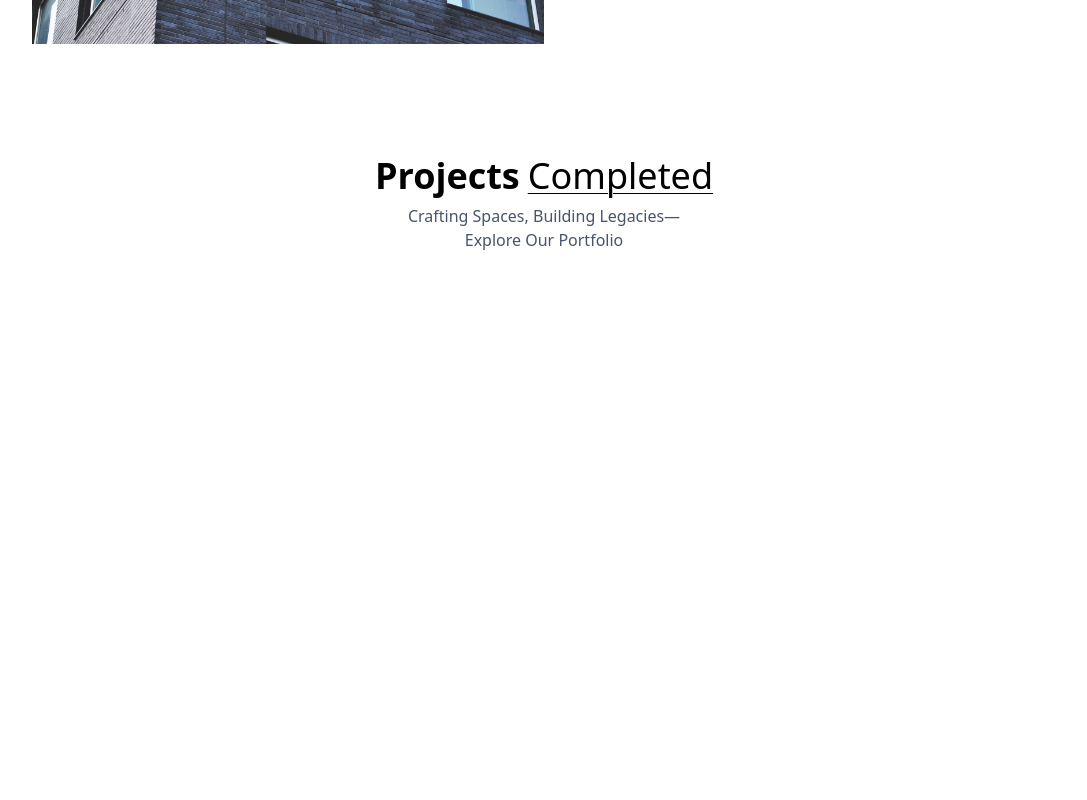
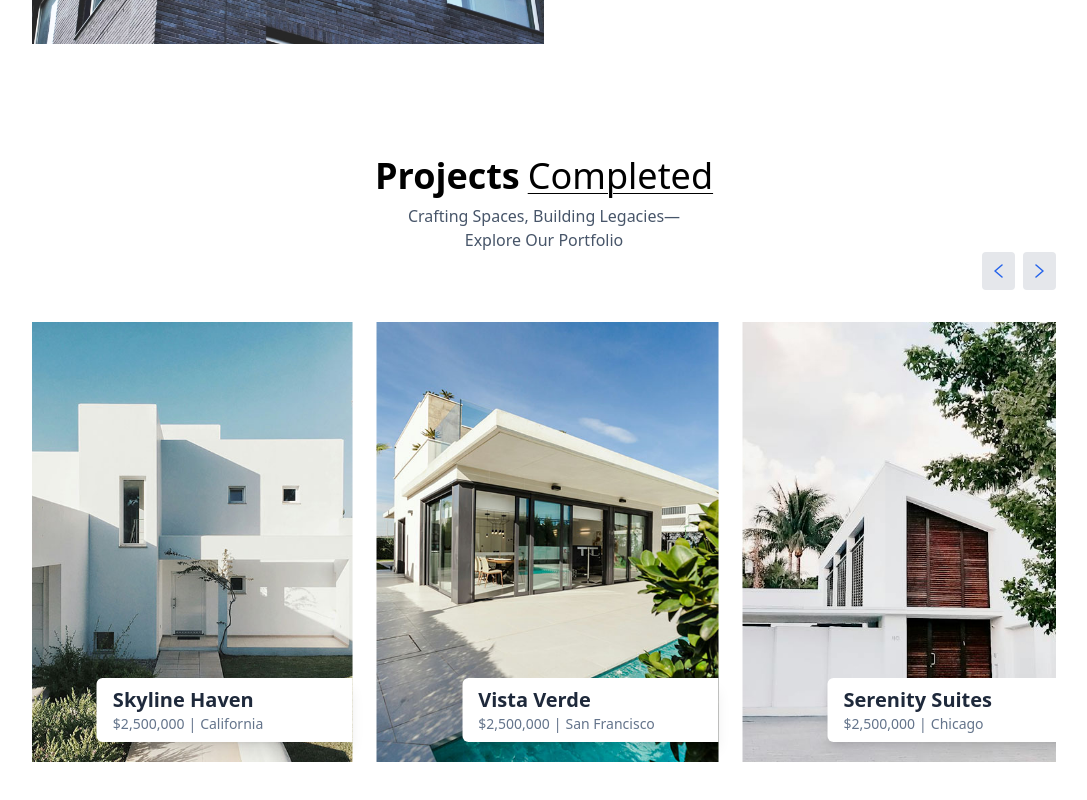
Before and after one commit to diegomillandev/real_estate, a React (Vite) app: page / in a window 1280 px wide. Shown: the part 1500-2300 px from the top of the page, without its empty margins (96-1183 px from the left). Before the commit the page ends 1808 px from the top, so only its background shows below. Built offline with nearby package versions, Linux system fonts and the light colour scheme.

Commit message:
add projects section

```diff
--- a/src/components/Projects/Projects.jsx
+++ b/src/components/Projects/Projects.jsx
@@ -1,14 +1,16 @@
 import { Section, TitleSection } from "../shared";
+import { SliderImages } from "./SliderImages";
 
 export const Projects = () => {
   return (
     <Section id="Projects">
       <TitleSection
-        as="h2"
         title="Projects"
         highlight="Completed"
         subtitle="Crafting Spaces, Building Legacies—Explore Our Portfolio"
       />
+
+      <SliderImages />
     </Section>
   );
 };
--- /dev/null
+++ b/src/components/Projects/SliderImages.jsx
@@ -0,0 +1,93 @@
+import { assets } from "@/assets/assets";
+import { projectsData } from "@/lib/data";
+import { useEffect, useState } from "react";
+
+export const SliderImages = () => {
+  const [currentIndex, setCurrentIndex] = useState(0);
+  const [cardToShow, setCardToShow] = useState(1);
+
+  useEffect(() => {
+    const updateCardToShow = () => {
+      if (window.innerWidth >= 1024) {
+        setCardToShow(projectsData.length >= 3 ? 2 : projectsData.length);
+      } else {
+        setCardToShow(1);
+      }
+    };
+
+    updateCardToShow();
+
+    window.addEventListener("resize", updateCardToShow);
+    return () => window.removeEventListener("resize", updateCardToShow);
+  }, []);
+
+  const handleNext = () => {
+    setCurrentIndex((prev) => {
+      if (prev + cardToShow >= projectsData.length) {
+        return 0;
+      }
+      return prev + 1;
+    });
+  };
+
+  const handlePrev = () => {
+    setCurrentIndex((prev) => {
+      if (prev === 0) {
+        return projectsData.length - cardToShow;
+      }
+      return prev - 1;
+    });
+  };
+
+  return (
+    <>
+      <div className="w-full flex justify-end items-center mb-8">
+        <button className="p-3 bg-gray-200 rounded mr-2" onClick={handlePrev}>
+          <img src={assets.left_arrow} alt="Previous" />
+        </button>
+        <button className="p-3 bg-gray-200 rounded" onClick={handleNext}>
+          <img src={assets.right_arrow} alt="Next" />
+        </button>
+      </div>
+
+      <div className="overflow-hidden">
+        <div
+          className="flex gap-6 transition-transform duration-500 ease-in-out"
+          style={{
+            transform: `translateX(-${
+              (currentIndex *
+                (currentIndex === projectsData.length ? 85 : 88.5)) /
+                cardToShow +
+              (currentIndex === projectsData.length ? 0 : 2)
+            }%)`,
+          }}
+        >
+          {projectsData.map((project, index) => (
+            <div
+              key={index}
+              className="relative flex-shrink-0 w-10/12 sm:w-4/6 md:w-7/12 lg:w-2/6 xl:w-2/6"
+            >
+              <img
+                src={project.image}
+                alt={project.title}
+                className="object-cover"
+              />
+              <div className="absolute left-0 -right-0 bottom-5 flex justify-end">
+                <div className="bg-white inline-block w-3/4 px-4 py-2 shadow-lg rounded-l-md">
+                  <h3 className="text-xl font-semibold text-slate-800">
+                    {project.title}
+                  </h3>
+                  <p className="text-sm text-slate-500">
+                    {project.price}
+                    <span className="mx-1">|</span>
+                    {project.location}
+                  </p>
+                </div>
+              </div>
+            </div>
+          ))}
+        </div>
+      </div>
+    </>
+  );
+};
--- a/src/components/shared/Section.jsx
+++ b/src/components/shared/Section.jsx
@@ -17,6 +17,6 @@ export const Section = ({ id, children, classNames }) => {
 
 Section.propTypes = {
   children: PropTypes.node.isRequired,
-  id: PropTypes.string.isRequired,
+  id: PropTypes.string,
   classNames: PropTypes.string,
 };
--- a/src/lib/data.js
+++ b/src/lib/data.js
@@ -8,37 +8,37 @@ import project_img_6 from "@/assets/project_img_6.jpg";
 export const projectsData = [
   {
     title: "Skyline Haven",
-    price: "$2,50,000",
+    price: "$2,500,000",
     location: "California",
     image: project_img_1,
   },
   {
     title: "Vista Verde",
-    price: "$2,50,000",
+    price: "$2,500,000",
     location: "San Francisco",
     image: project_img_2,
   },
   {
     title: "Serenity Suites",
-    price: "$2,50,000",
+    price: "$2,500,000",
     location: "Chicago",
     image: project_img_3,
   },
   {
     title: "Central Square",
-    price: "$2,50,000",
+    price: "$2,500,000",
     location: "Los Angeles",
     image: project_img_4,
   },
   {
     title: "Vista Verde",
-    price: "$2,50,000",
+    price: "$2,500,000",
     location: "San Francisco",
     image: project_img_5,
   },
   {
     title: "Serenity Suites",
-    price: "$2,50,000",
+    price: "$2,500,000",
     location: "Chicago",
     image: project_img_6,
   },
```
